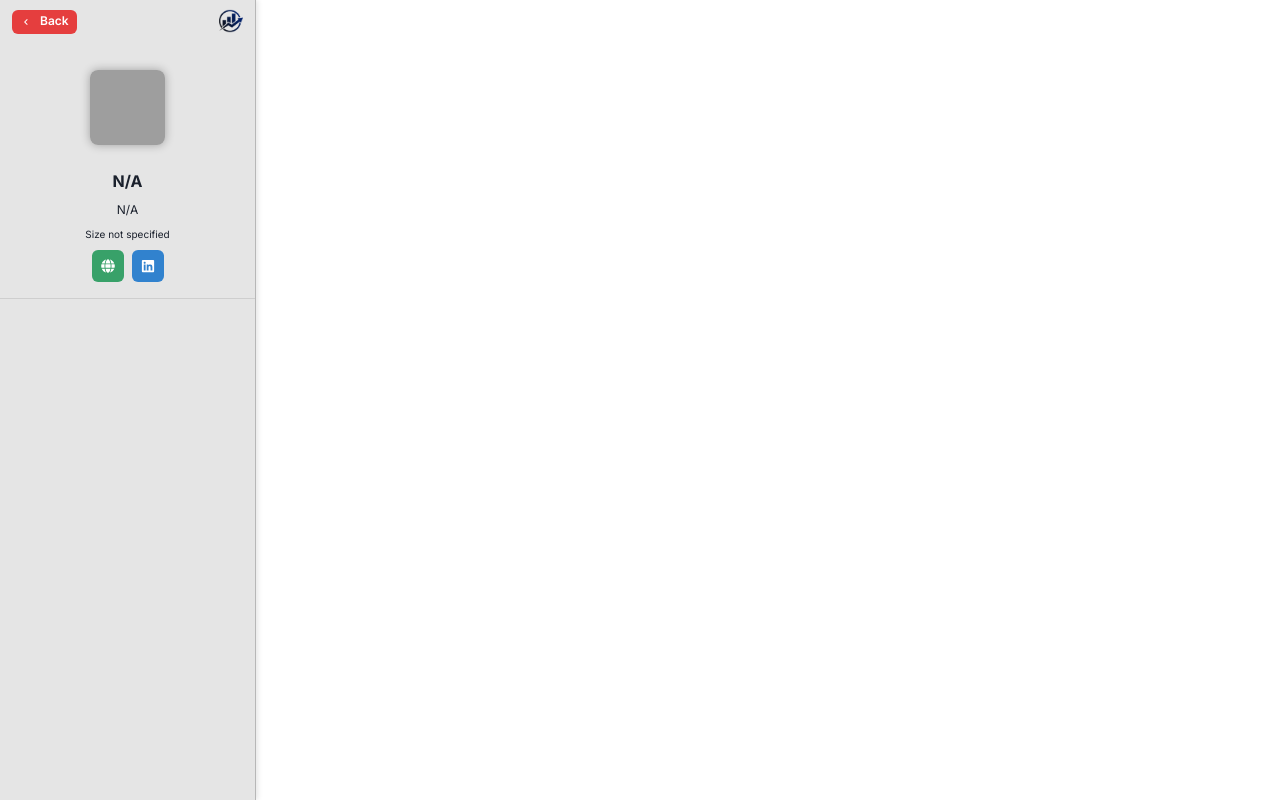
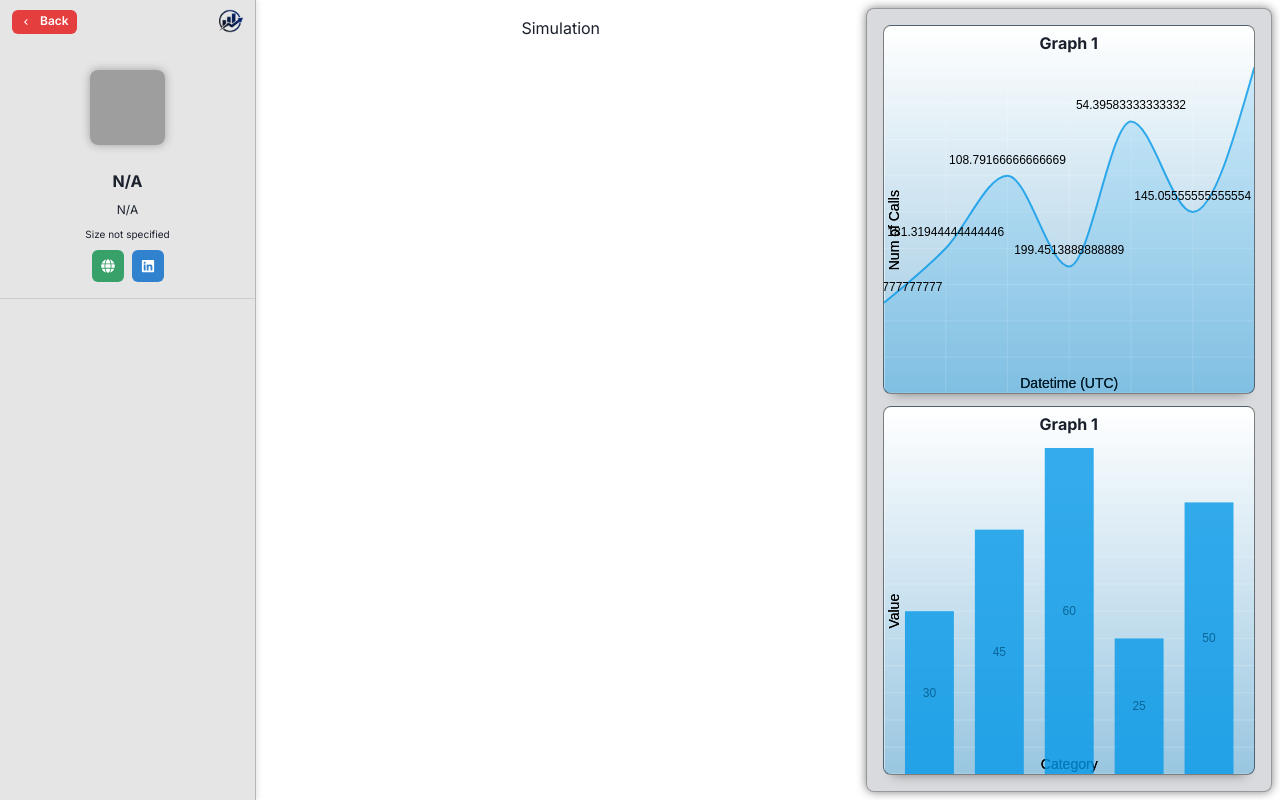
Before and after one commit to degtrdg/marketing-monte-carlo-sim, a Next.js app in the folder client/: page /dash in a window 1280 px wide. Built offline with nearby package versions, Linux system fonts and the light colour scheme; grey boxes are pictures that could not be loaded.

Commit message:
Add graph and simulation components

```diff
--- /dev/null
+++ b/client/app/dash/components/graph-section.js
@@ -0,0 +1,81 @@
+"use client";
+
+import { Text, VStack } from "@chakra-ui/react";
+import { motion } from "framer-motion";
+import BarGraph from "./graphs/bar-graph";
+import LineGraph from "./graphs/line-graph";
+
+export default function GraphSection() {
+  const lineData = [
+    {
+      id: "API Calls",
+      data: [
+        { x: "2023-06-01", y: 5 },
+        { x: "2023-06-02", y: 8 },
+        { x: "2023-06-03", y: 12 },
+        { x: "2023-06-04", y: 7 },
+        { x: "2023-06-05", y: 15 },
+        { x: "2023-06-06", y: 10 },
+        { x: "2023-06-07", y: 18 },
+      ],
+    },
+  ];
+
+  const barData = [
+    { category: "Category A", value: 30 },
+    { category: "Category B", value: 45 },
+    { category: "Category C", value: 60 },
+    { category: "Category D", value: 25 },
+    { category: "Category E", value: 50 },
+  ];
+
+  return (
+    <VStack
+      h="98%"
+      w="40%"
+      p={4}
+      spacing={3}
+      as={motion.div}
+      initial={{ x: 100, opacity: 0 }}
+      animate={{ x: 0, opacity: 1 }}
+      transition={{ duration: 30, ease: "easeOut" }}
+      bg="rgba(0, 10, 30, 0.15)"
+      borderRadius="lg"
+      mr={2}
+      border="1px"
+      borderColor="rgba(0,0,0,0.3)"
+      boxShadow="0px 0px 10px 0px rgba(0,0,0,0.5)"
+    >
+      <VStack
+        w="full"
+        h="50%"
+        borderRadius="lg"
+        border="1px"
+        borderColor="rgba(0,0,0,0.5)"
+        bg="linear-gradient(to top, rgba(5, 153, 233, 0.3), rgba(255, 255, 255, 1))"
+        boxShadow="0px 10px 10px -10px rgba(0,0,0,0.4)"
+        overflow="hidden"
+      >
+        <Text h="10%" fontWeight="bold" transform="translateY(5px)">
+          Graph 1
+        </Text>
+        <LineGraph data={lineData} h="full" w="full" />
+      </VStack>
+      <VStack
+        w="full"
+        h="50%"
+        borderRadius="lg"
+        border="1px"
+        borderColor="rgba(0,0,0,0.5)"
+        bg="linear-gradient(to top, rgba(5, 153, 233, 0.3), rgba(255, 255, 255, 1))"
+        boxShadow="0px 10px 10px -10px rgba(0,0,0,0.4)"
+        overflow="hidden"
+      >
+        <Text h="10%" fontWeight="bold" transform="translateY(5px)">
+          Graph 1
+        </Text>
+        <BarGraph data={barData} h="full" w="full" />
+      </VStack>
+    </VStack>
+  );
+}
--- /dev/null
+++ b/client/app/dash/components/graphs/bar-graph.js
@@ -0,0 +1,90 @@
+"use client";
+
+import { Box } from "@chakra-ui/react";
+import { ResponsiveBar } from "@nivo/bar";
+
+export default function BarGraph({ data, ...props }) {
+  return (
+    <Box {...props}>
+      <ResponsiveBar
+        data={data}
+        keys={["value"]}
+        indexBy="category"
+        padding={0.3}
+        colors={"rgba(5, 153, 233, 0.8)"}
+        axisTop={null}
+        axisRight={null}
+        axisBottom={{
+          tickSize: 5,
+          tickPadding: 5,
+          tickRotation: 60,
+          legend: "Category",
+          legendOffset: -10,
+          legendPosition: "middle",
+        }}
+        axisLeft={{
+          tickSize: 8,
+          tickPadding: 3,
+          tickRotation: 0,
+          legend: "Value",
+          legendOffset: 10,
+          legendPosition: "middle",
+        }}
+        labelSkipWidth={12}
+        labelSkipHeight={12}
+        labelTextColor={{ from: "color", modifiers: [["darker", 1.6]] }}
+        animate={true}
+        motionStiffness={90}
+        motionDamping={15}
+        theme={{
+          background: "rgba(0, 0, 0, 0)",
+          text: {
+            fontSize: 12,
+            fill: "#000000",
+          },
+          axis: {
+            domain: {
+              line: {
+                stroke: "rgba(255, 255, 255, 1)",
+                strokeWidth: 1,
+              },
+            },
+            legend: {
+              text: {
+                fontSize: 14,
+                fill: "#000000",
+                outlineWidth: 5,
+                outlineColor: "transparent",
+              },
+            },
+            ticks: {
+              line: {
+                stroke: "rgba(255, 255, 255, 0.5)",
+                strokeWidth: 1,
+              },
+              text: {
+                fontSize: 13,
+                fill: "#000000",
+                outlineWidth: 3,
+                outlineColor: "transparent",
+              },
+            },
+          },
+          grid: {
+            line: {
+              stroke: "rgba(255, 255, 255, 0.2)",
+              strokeWidth: 1,
+            },
+          },
+          tooltip: {
+            color: "black",
+            container: {
+              background: "rgba(128, 128, 128, 1)",
+              fontSize: 12,
+            },
+          },
+        }}
+      />
+    </Box>
+  );
+}
--- /dev/null
+++ b/client/app/dash/components/graphs/line-graph.js
@@ -0,0 +1,101 @@
+"use client";
+
+import { Box } from "@chakra-ui/react";
+import { ResponsiveLine } from "@nivo/line";
+
+export default function LineGraph({ data, ...props }) {
+  return (
+    <Box {...props}>
+      <ResponsiveLine
+        data={data}
+        colors={"rgba(5, 153, 233, 0.8)"}
+        xScale={{ type: "point" }}
+        yScale={{
+          type: "linear",
+          min: 0,
+          max:
+            !data[0].data || data[0].data.every((item) => item.y <= 0)
+              ? 20
+              : "auto",
+          stacked: true,
+          reverse: false,
+        }}
+        axisTop={null}
+        axisRight={null}
+        axisBottom={{
+          tickSize: 5,
+          tickPadding: 5,
+          tickRotation: 60,
+          legend: "Datetime (UTC)",
+          legendOffset: -10,
+          legendPosition: "middle",
+        }}
+        axisLeft={{
+          tickSize: 8,
+          tickPadding: 3,
+          tickRotation: 0,
+          legend: "Num of Calls",
+          legendOffset: 10,
+          legendPosition: "middle",
+        }}
+        pointSize={10}
+        pointColor={{ theme: "background" }}
+        pointBorderWidth={0}
+        pointLabelYOffset={-12}
+        enablePointLabel={true}
+        curve="monotoneX"
+        pointLabel="y"
+        useMesh={true}
+        enableArea={true}
+        theme={{
+          background: "rgba(0, 0, 0, 0)",
+          text: {
+            fontSize: 12,
+            fill: "#000000",
+          },
+          axis: {
+            domain: {
+              line: {
+                stroke: "rgba(255, 255, 255, 1)",
+                strokeWidth: 1,
+              },
+            },
+            legend: {
+              text: {
+                fontSize: 14,
+                fill: "#000000",
+                outlineWidth: 5,
+                outlineColor: "transparent",
+              },
+            },
+            ticks: {
+              line: {
+                stroke: "rgba(255, 255, 255, 0.5)",
+                strokeWidth: 1,
+              },
+              text: {
+                fontSize: 13,
+                fill: "#dddddd",
+                outlineWidth: 3,
+                outlineColor: "transparent",
+              },
+            },
+          },
+          grid: {
+            line: {
+              stroke: "rgba(255, 255, 255, 0.2)",
+              strokeWidth: 1,
+            },
+          },
+          tooltip: {
+            color: "black",
+            container: {
+              background: "rgba(128, 128, 128, 1)",
+              fontSize: 12,
+            },
+          },
+        }}
+      />
+    </Box>
+  );
+}
--- /dev/null
+++ b/client/app/dash/components/simulation-section.js
@@ -0,0 +1,29 @@
+import { Image, Text, VStack } from "@chakra-ui/react";
+import { motion } from "framer-motion";
+
+const Person = () => {
+  return (
+    <VStack>
+      <Image src="/person.png" alt="Person" />
+      <Text>Name</Text>
+      <Text>Description</Text>
+    </VStack>
+  );
+};
+
+export default function SimulationSection() {
+  return (
+    <VStack
+      h="full"
+      w="60%"
+      p={4}
+      spacing={6}
+      as={motion.div}
+      initial={{ x: 100, opacity: 0 }}
+      animate={{ x: 0, opacity: 1 }}
+      transition={{ duration: 30, ease: "easeOut" }}
+    >
+      <Text>Simulation</Text>
+    </VStack>
+  );
+}
--- a/client/app/dash/page.js
+++ b/client/app/dash/page.js
@@ -1,10 +1,24 @@
-import { Box } from "@chakra-ui/react";
+"use client";
+
+import { Box, HStack } from "@chakra-ui/react";
+import GraphSection from "./components/graph-section";
+import SimulationSection from "./components/simulation-section";
 import Sidebar from "./sidebar";
+
+const MainSection = (props) => {
+  return (
+    <HStack spacing={0} {...props}>
+      <SimulationSection />
+      <GraphSection />
+    </HStack>
+  );
+};
 
 export default function Dashboard() {
   return (
-    <Box h="100vh" w="100vw">
-      <Sidebar w="20%" h="full" />
+    <Box h="100vh" w="100vw" display="flex">
+      <Sidebar w="20vw" h="full" />
+      <MainSection w="80vw" h="full" />
     </Box>
   );
 }
--- a/client/package.json
+++ b/client/package.json
@@ -14,6 +14,8 @@
     "@chakra-ui/react": "^2.8.2",
     "@emotion/react": "^11.11.4",
     "@emotion/styled": "^11.11.5",
+    "@nivo/bar": "^0.87.0",
+    "@nivo/line": "^0.87.0",
     "framer-motion": "^11.3.2",
     "next": "14.2.5",
     "react": "^18",
```
Also changed, not shown: 1 other file (tests, documents, lock files or other folders).
